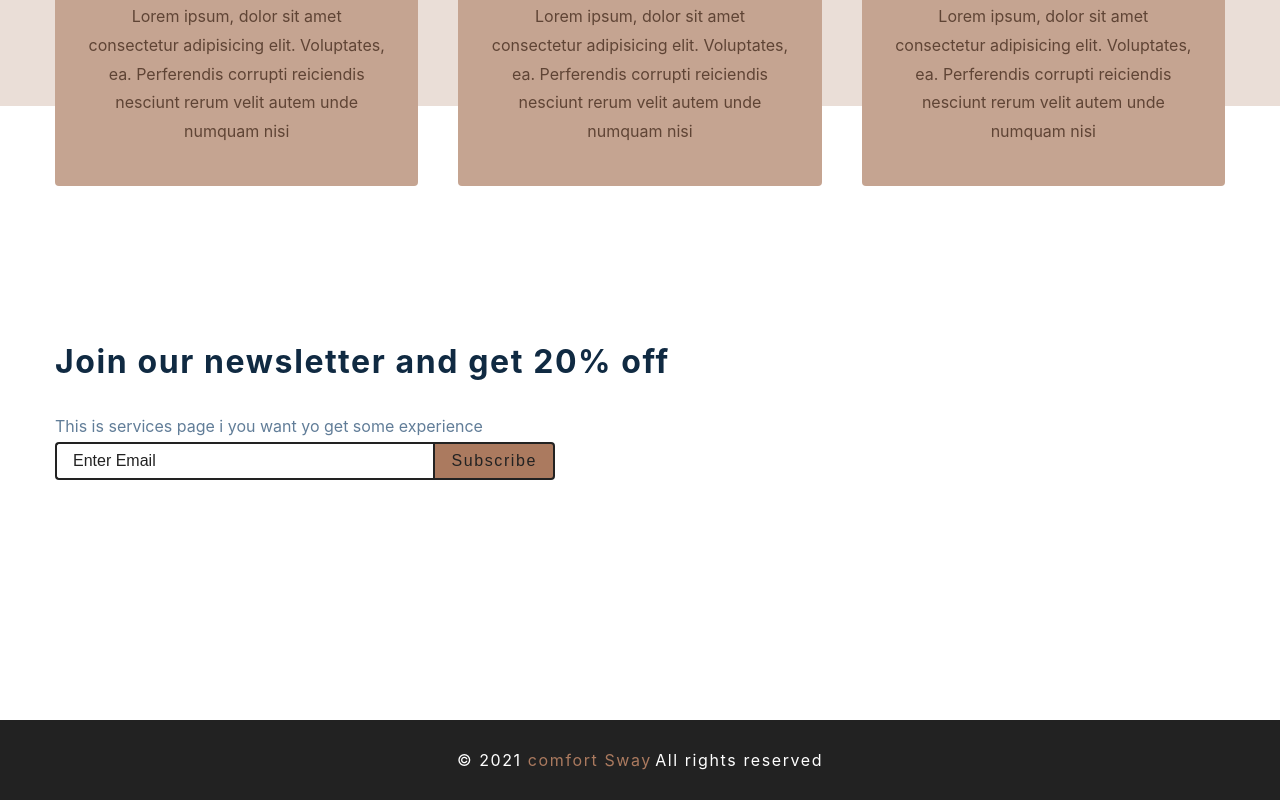
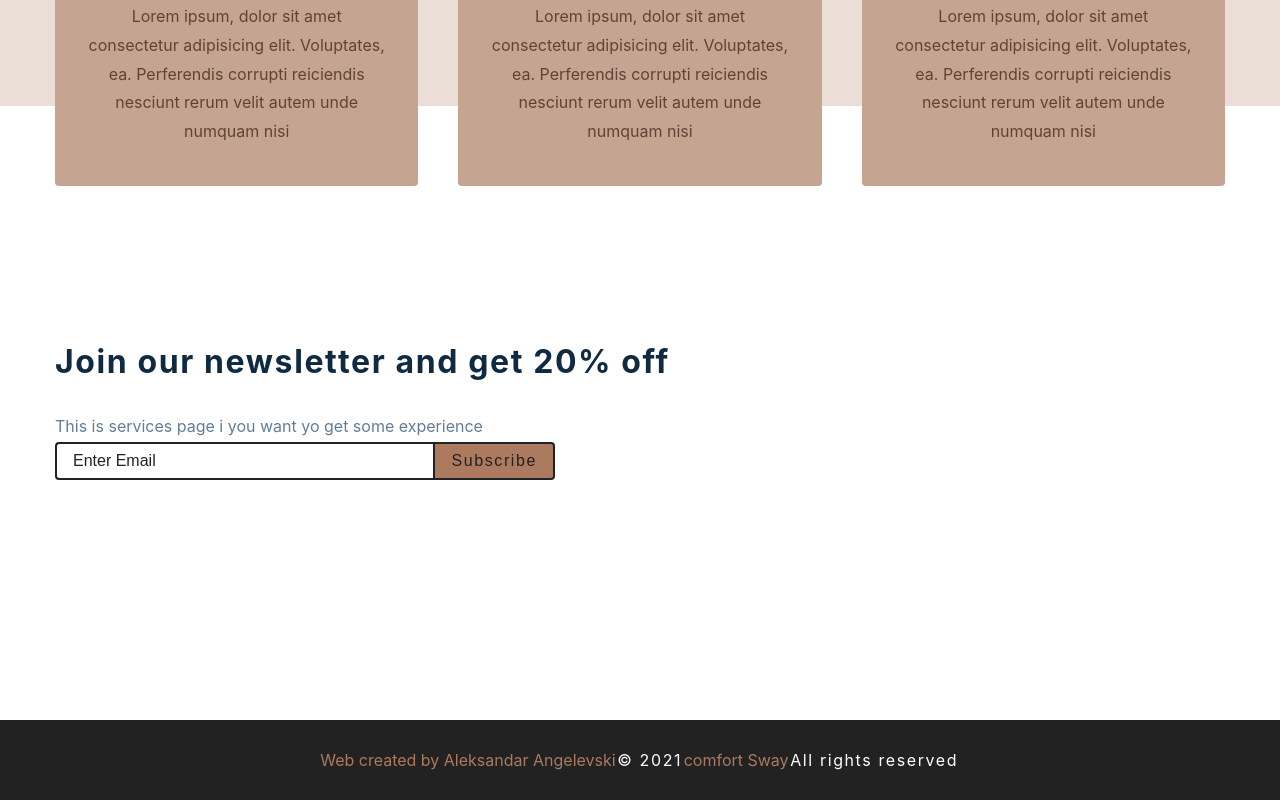
Before and after one commit to aleksandar-stotka/sway, a React (Create React App) app: page / in a window 1280 px wide. Shown: the part 1406-2206 px from the top of the page. Built offline with nearby package versions, Linux system fonts and the light colour scheme; no server answers.

Commit message:
change-footer

```diff
--- a/src/components/Filters.js
+++ b/src/components/Filters.js
@@ -3,7 +3,7 @@ import styled from "styled-components";
 import { useFilterContext } from "../context/filter_context";
 import { getUniqueValues, formatPrice } from "../utils/helpers";
 import { FaCheck } from "react-icons/fa";
-
+//////////
 const Filters = () => {
   const {
     filters: {
@@ -20,6 +20,7 @@ const Filters = () => {
     clearFilters,
     all_products,
   } = useFilterContext();
+  //////////////////////////////////////
   const categories = getUniqueValues(all_products, "category");
   const companies = getUniqueValues(all_products, "company");
   const colors = getUniqueValues(all_products, "colors");
--- a/src/components/Footer.js
+++ b/src/components/Footer.js
@@ -3,10 +3,13 @@ import styled from "styled-components";
 const Footer = () => {
   return (
     <Wrapper>
+       <span>Web created by Aleksandar Angelevski</span>
       <h5>
         &copy; {new Date().getFullYear()}
-        <span> comfort Sway</span>
+
+
       </h5>
+      <span> comfort Sway</span>
       <h5>All rights reserved</h5>
     </Wrapper>
   );
@@ -22,6 +25,7 @@ const Wrapper = styled.footer`
   text-align: center;
   span {
     color: var(--clr-primary-5);
+
   }
   h5 {
     color: var(--clr-white);
```
